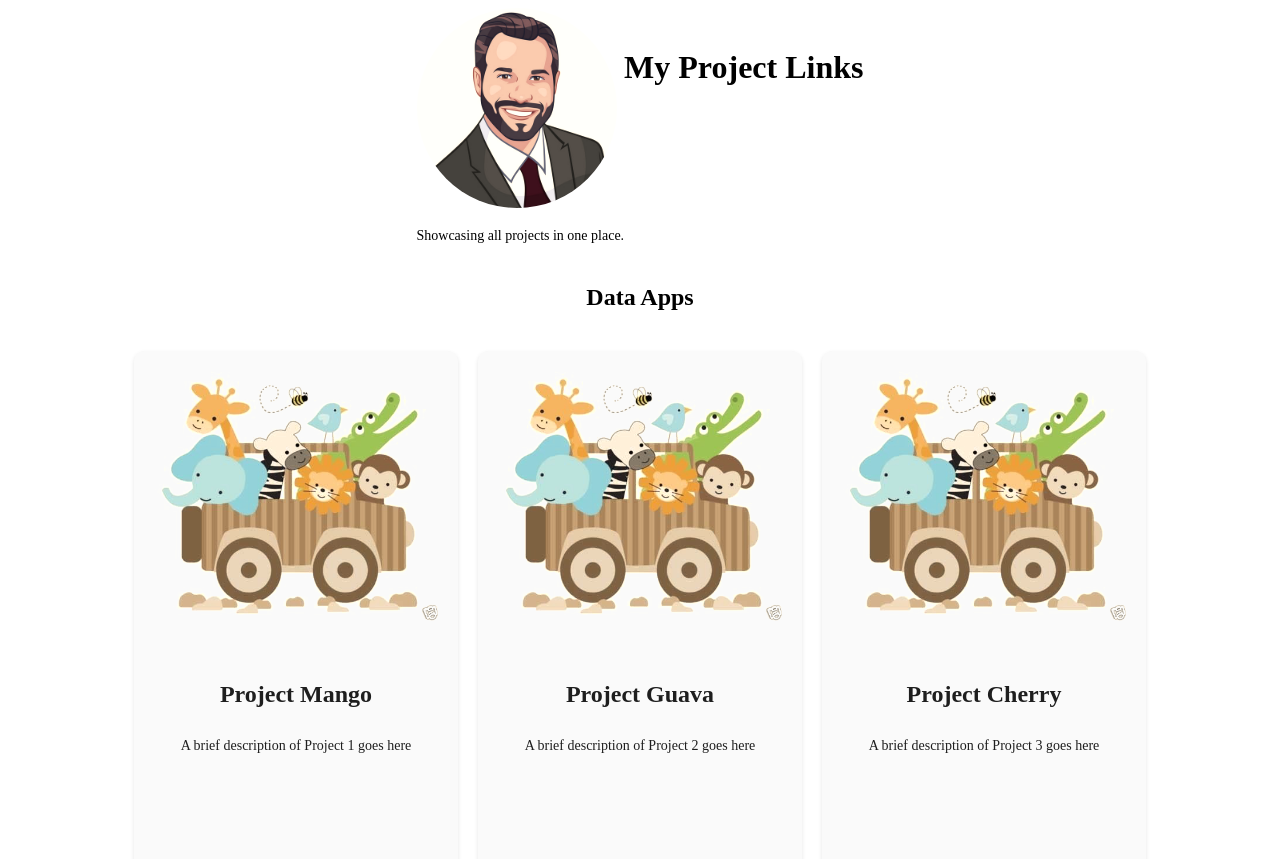
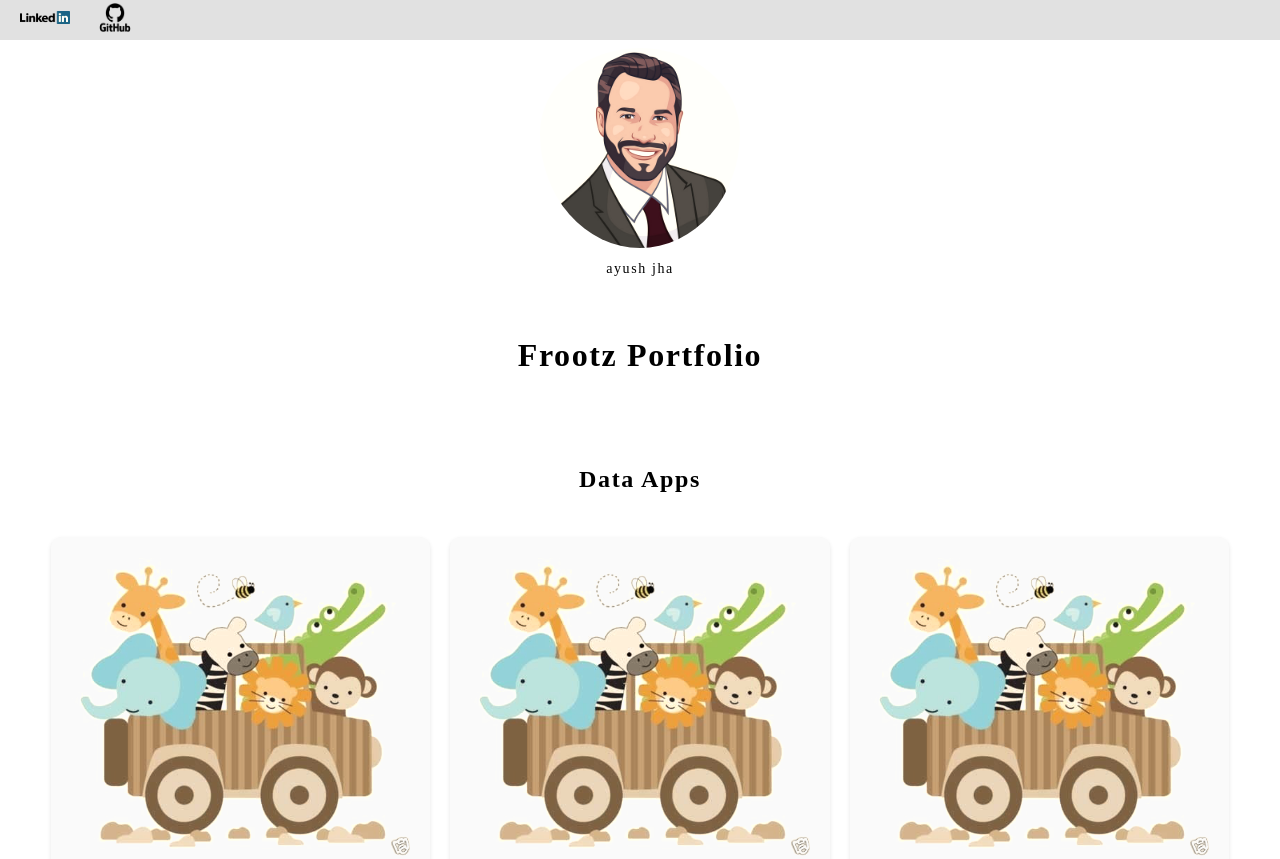
Before and after one commit to jha-ayush/jha-ayush.github.io, a plain HTML site: page index.html in a window 1280 px wide. Shown: the top 859 px of the page. Drawn offline with Linux system fonts and the light colour scheme.

Commit message:
additional UI features

```diff
--- a/index.html
+++ b/index.html
@@ -3,24 +3,37 @@
   <meta name="viewport" content="width=device-width, initial-scale=1">
 
   <!-- Link to the favicon -->
-  <link rel="shortcut icon" type="image/x-icon" href="./assets/favicon.ico">
+  <link rel="shortcut icon" type="image/x-icon" href="./assets/favicon.png">
 
   <!-- Head section with title and link to the stylesheet -->
   <head>
-    <title>My Project Links</title>
+    <title>Frootz Portfolio</title>
     <link rel="stylesheet" type="text/css" href="style.css">
   </head>
-
-  <div>
-      <img src="./assets/profile.jpg" alt="Your Image Description" class="profile_photo">
-      <p>Showcasing all projects in one place.</p>
-  </div>
 
 
   <!-- Body section with the main content -->
   <body class="container">
+
+    <!-- Navbar -->
+    <nav class="navbar">
+      <div class="navbar-container">
+        <a href="https://www.linkedin.com/in/jhaayush/" target="_blank" class="navbar-link"><img src="./assets/linkedin_logo.png" alt="LinkedIn" class="logo"></a>
+        <a href="https://github.com/jha-ayush?tab=repositories" target="_blank" class="navbar-link"><img src="./assets/github_logo.png" alt="GitHub" class="logo"></a>
+      </div>
+    </nav>
+
+    <!-- Intro -->
+    <section>
+        <div>
+          <img src="./assets/profile.jpg" alt="Ayush Jha" class="profile_photo">
+          <p>ayush jha</p>
+        </div>
+    <section>
+
     <!-- Main heading -->
-    <h1 class="header">My Project Links</h1>
+    <h1 class="header">Frootz Portfolio</h1>
+
 
     <!-- Data apps section -->
     <section>
@@ -82,16 +95,7 @@
             <!-- Heading for the web app project -->
             <h2>Project Enset</h2>
             <!-- Description of the web app project -->
-            <p>Kambata Development Network is a non-profit US 501(c)(3) organization founded on March 24, 2001 in Maryland, U.S. by community members who are most concerned about the current environmental, social, and economic crises affecting the Kambata population in Southern Ethiopia. Our organization focuses on fighting famines, chronic poverty, youth unemployment, adult illiteracy, social discrimination of women and artisans, environmental degradation and HIV/AIDS.</p>
-          </div>
-        </a>
-      </li>
-      <li>
-        <a href="https://www.youtube.com/watch?v=oRDRfikj2z8&ab_channel=ScenicScenes" target="_blank">
-          <div class="card">
-            <img src="./assets/img.png" alt="Image of Project 5">
-            <h2>Project Dates</h2>
-            <p>A brief description of Project 5 goes here</p>
+            <p>The Kambata Development Network (KDN), a US 501(c)(3) non-profit founded on March 24, 2001 in Maryland, aims to address the environmental, social, and economic challenges faced by the Kambata population in Southern Ethiopia.</p>
           </div>
         </a>
       </li>
--- a/style.css
+++ b/style.css
@@ -2,22 +2,70 @@
   display: flex;
   flex-wrap: wrap;
   justify-content: center;
+  letter-spacing: 0.1em;
+  line-height: 1.5;
 }
+
+.navbar {
+  position: fixed;
+  top: 0;
+  left: 0;
+  right: 0;
+  height:15px;
+  background-color: #E1E1E1;
+  padding: 20px 0px 5px 0px;
+  display: flex;
+  align-items: center;
+  justify-content: space-between;
+  z-index: 10;
+}
+
+.navbar-container {
+  display: flex;
+  align-items: center;
+}
+
+.navbar-link {
+  color: #FAFAFA;
+  margin-left: 20px;
+}
+
+.logo {
+  max-width: 50px;
+  max-height: auto;
+}
+
 
 /* Center title */
 title {
   text-align: center;
 }
 
-profile_photo {
-    padding:30px 0px;
+.profile_photo {
+    padding:40px 0px 10px;
+    text-align: center;
+    margin: 0 auto;
+    display: block;
+}
+
+.profile_photo + p {
     text-align: center;
 }
+
+body {
+  font-size: 100%;
+}
+
+p {
+  font-size: 1.5em;
+}
+
 
 /* Header styles */
 .header,h1{
     text-align:center;
     padding: 20px 0px;
+    font-size: 2em;
 }
 
 /* Header styles */
@@ -28,9 +76,12 @@ h2{
 .profile_photo{
     border-radius: 50%;
     width: 200px;
-    height: 200px;"
+    height: 200px;
 }
 
+.links{
+
+}
 
 /* Remove default styles for the unordered list */
 ul {
@@ -76,7 +127,7 @@ a {
 img {
   width: 100%;
   height: auto;
-  max-width: 300px; /* set a maximum width */
+  max-width: 400px; /* set a maximum width */
   margin-bottom: 20px;
 /*   filter: grayscale(100%); */
   filter: sepia(25%);
```
Also changed, not shown: assets/favicon.ico (deleted), assets/favicon.png (added), assets/github_logo.png (added), assets/linkedin_logo.png (added).
